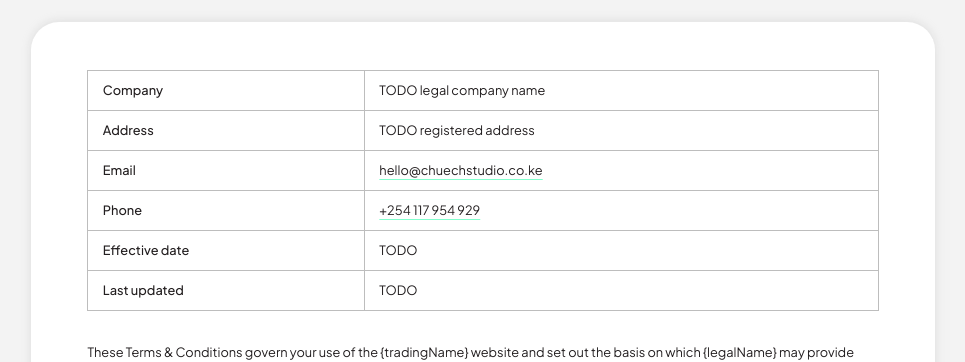
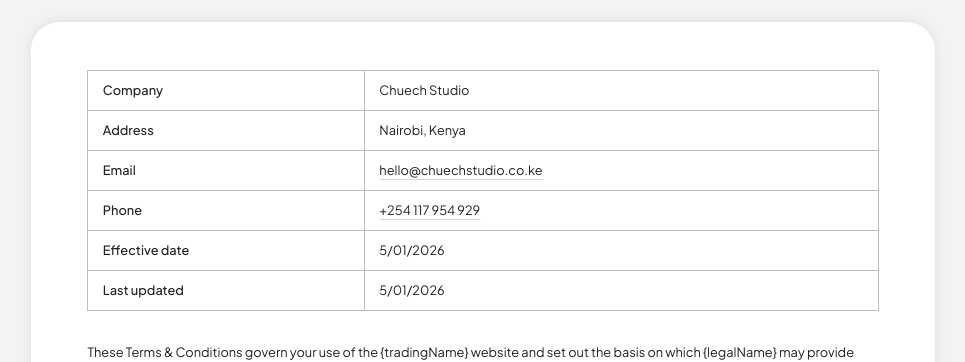
Before and after one commit to bensonseverino/chuech-public, a React (Vite) app: page /terms-conditions in a window 1280 px wide. Shown: the part 370-732 px from the top of the page, without its empty margins (157-1122 px from the left). Built offline with nearby package versions, Linux system fonts and the light colour scheme; no server answers.

Commit message:
chore(terms): fill legal name, address and effective/last-updated dates

```diff
--- a/src/data/terms.ts
+++ b/src/data/terms.ts
@@ -13,13 +13,13 @@ import { contact } from './contact'
  */
 export const company = {
   tradingName: 'Chuech studio',
-  legalName: 'TODO legal company name',
-  address: 'TODO registered address',
+  legalName: 'Chuech Studio',
+  address: 'Nairobi, Kenya',
   email: contact.email,
   phone: contact.phone,
   website: 'https://TODO-domain',
-  effectiveDate: 'TODO',
-  lastUpdated: 'TODO',
+  effectiveDate: '5/01/2026',
+  lastUpdated: '5/01/2026',
   /* No company registration number or VAT/tax number is shown on this page. */
   registrationLine: 'TODO e.g. a company registered in [country].',
   governingLaw: 'TODO the law of [jurisdiction]',
```
Also changed, not shown: 3 other files (tests, documents, lock files or other folders).
